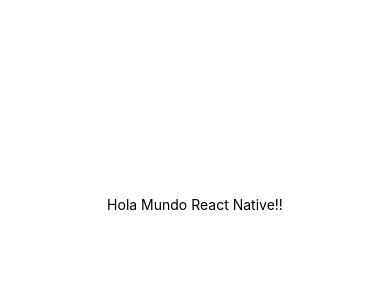
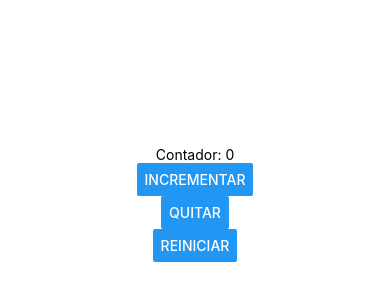
Before and after one commit to CarlosRuizArvizu/PAM212, a React Native app in the folder intro/: screen / in a window 390 px wide. Shown: the part 218-518 px from the top of the page. Built offline with nearby package versions, Linux system fonts and the light colour scheme.

Commit message:
Práctica 5
Durante la práctica 5 trabajamos en el archivo App.js en JavaScript donde modificamos el componente <text> escribiendo “contador” y usamos botones que incrementan, quitan o reinician el valor de 0. Al finalizar ejecutamos el proyecto en el navegador.

```diff
--- a/intro/App.js
+++ b/intro/App.js
@@ -1,15 +1,24 @@
 import { StatusBar } from 'expo-status-bar';
-import { StyleSheet, Text, View } from 'react-native';
+import { StyleSheet, Text, View, Button } from 'react-native';
+import { useState } from 'react';
 
+//2. Main: Zona de componentes
 export default function App() {
+
+  const[contador, setContador]=useState(0);
+
   return (
     <View style={styles.container}>
-      <Text>Hola Mundo React Native!!</Text>
+      <Text>Contador: {contador}</Text>
+      <Button title='Incrementar' onPress={()=>setContador(contador+1)}/>
+      <Button title='Quitar' onPress={()=>setContador(contador-1)}/>
+      <Button title='Reiniciar' onPress={()=>setContador(contador-contador)}/>
       <StatusBar style="auto" />
     </View>
   );
 }
 
+//3. Estilos: Zona de estética y posicionamiento
 const styles = StyleSheet.create({
   container: {
     flex: 1,
```
